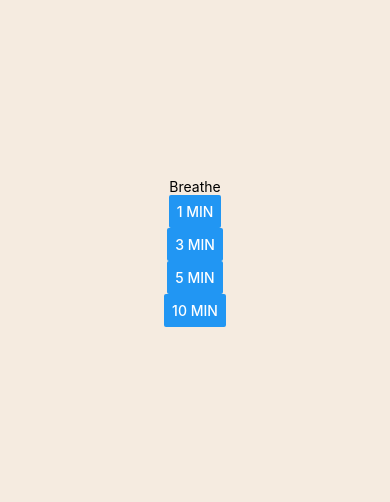
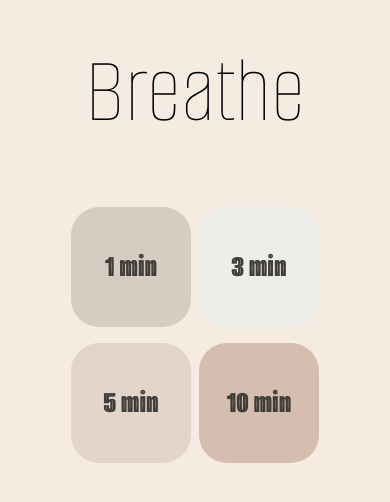
Before and after one commit to helikulomaa/Breathe, a React Native app in the folder breathe/: screen /Home in a window 390 px wide. Shown: the part 170-672 px from the top of the page. Built offline with nearby package versions, Linux system fonts and the light colour scheme.

Commit message:
HomeScreen ready

```diff
--- a/breathe/App.js
+++ b/breathe/App.js
@@ -12,7 +12,8 @@ const Stack = createNativeStackNavigator();
 export default function App() {
   // Load font
   const [fontsLoaded] = useFonts({
-    'AlumniSansPinstripe-Regular': require('./assets/fonts/AlumniSansPinstripe-Regular.ttf')
+    'AlumniSansPinstripe-Regular': require('./assets/fonts/AlumniSansPinstripe-Regular.ttf'),
+    'AlumniSansInlineOne-Regular': require('./assets/fonts/AlumniSansInlineOne-Regular.ttf'),
   });
 
   if (!fontsLoaded) {
--- a/breathe/screens/HomeScreen.tsx
+++ b/breathe/screens/HomeScreen.tsx
@@ -1,14 +1,37 @@
-import { Text, View, Button } from 'react-native';
+import { Text, View, Button, Pressable } from 'react-native';
 import { styles } from "../styles";
 
 export default function HomeScreen({ navigation }) {
     return (
         <View style={styles.container}>
-            <Text>Breathe</Text>
-            <Button title="1 min" onPress={() => navigation.navigate('BreatheScreen', { duration: 1 })} />
-            <Button title="3 min" onPress={() => navigation.navigate('BreatheScreen', { duration: 3 })} />
-            <Button title="5 min" onPress={() => navigation.navigate('BreatheScreen', { duration: 5 })} />
-            <Button title="10 min" onPress={() => navigation.navigate('BreatheScreen', { duration: 10 })} />
+            <Text style={styles.title}>Breathe</Text>
+            <View style={styles.buttonRow}>
+                <Pressable
+                    onPress={() => navigation.navigate('BreatheScreen', { duration: 1 })}
+                    style={styles.selectButton1}>
+                    <Text style={styles.buttonText}>1 min</Text>
+                </Pressable>
+
+                <Pressable
+                    onPress={() => navigation.navigate('BreatheScreen', { duration: 3 })}
+                    style={styles.selectButton2}>
+                    <Text style={styles.buttonText}>3 min</Text>
+                </Pressable>
+            </View>
+
+            <View style={styles.buttonRow}>
+                <Pressable
+                    onPress={() => navigation.navigate('BreatheScreen', { duration: 5 })}
+                    style={styles.selectButton3}>
+                    <Text style={styles.buttonText}>5 min</Text>
+                </Pressable>
+
+                <Pressable
+                    onPress={() => navigation.navigate('BreatheScreen', { duration: 10 })}
+                    style={styles.selectButton4}>
+                    <Text style={styles.buttonText}>10 min</Text>
+                </Pressable>
+            </View>
         </View>
     );
 }
--- a/breathe/styles.ts
+++ b/breathe/styles.ts
@@ -1,4 +1,4 @@
-import { StyleSheet } from "react-native";
+import { Platform, StyleSheet } from "react-native";
 
 
 export const styles = StyleSheet.create({
@@ -9,7 +9,9 @@ export const styles = StyleSheet.create({
         justifyContent: 'center',
     },
     title: {
-        fontSize: 25,
+        fontSize: 96,
+        fontFamily: 'AlumniSansPinstripe-Regular',
+        marginBottom: 50,
     },
     bodyText: {
         alignSelf: "flex-start"
@@ -22,10 +24,99 @@ export const styles = StyleSheet.create({
         borderRadius: 15,
     },
     buttonText: {
-        fontSize: 30,
+        fontSize: 32,
         color: '#403D39',
         textAlign: 'center',
-        fontFamily: 'AlumniSansPinstripe-Regular',
+        fontFamily: 'AlumniSansInlineOne-Regular',
+    },
+    selectButton1: {
+        backgroundColor: '#D6CCC2',
+        width: 120,
+        height: 120,
+        borderRadius: 28,
+        justifyContent: 'center',
+        marginRight: 4,
+        ...Platform.select({
+            ios: {
+                shadowColor: "#000",
+                shadowOffset: {
+                    width: 0,
+                    height: 4,
+                },
+                shadowOpacity: 0.2,
+                shadowRadius: 3,
+
+                elevation: 8, // Androidissa käytetään elevation varjostukseen
+            },
+        }),
+    },
+    selectButton2: {
+        backgroundColor: '#EDEDE9',
+        width: 120,
+        height: 120,
+        borderRadius: 28,
+        justifyContent: 'center',
+        marginLeft: 4,
+        ...Platform.select({
+            ios: {
+                shadowColor: "#000",
+                shadowOffset: {
+                    width: 0,
+                    height: 4,
+                },
+                shadowOpacity: 0.2,
+                shadowRadius: 3,
+
+                elevation: 8,
+            },
+        }),
+    },
+    selectButton3: {
+        backgroundColor: '#E3D5CA',
+        width: 120,
+        height: 120,
+        borderRadius: 28,
+        justifyContent: 'center',
+        marginRight: 4,
+        ...Platform.select({
+            ios: {
+                shadowColor: "#000",
+                shadowOffset: {
+                    width: 0,
+                    height: 4,
+                },
+                shadowOpacity: 0.2,
+                shadowRadius: 3,
+
+                elevation: 8,
+            },
+        }),
+    },
+    selectButton4: {
+        backgroundColor: '#D5BDAF',
+        width: 120,
+        height: 120,
+        borderRadius: 28,
+        justifyContent: 'center',
+        marginLeft: 4,
+        ...Platform.select({
+            ios: {
+                shadowColor: "#000",
+                shadowOffset: {
+                    width: 0,
+                    height: 4,
+                },
+                shadowOpacity: 0.2,
+                shadowRadius: 3,
+
+                elevation: 8,
+            },
+        }),
+    },
+    buttonRow: {
+        flexDirection: 'row',
+        alignItems: 'center',
+        marginVertical: 8,
     },
 
 
```
Also changed, not shown: breathe/assets/fonts/AlumniSansInlineOne-Regular.ttf (added).
